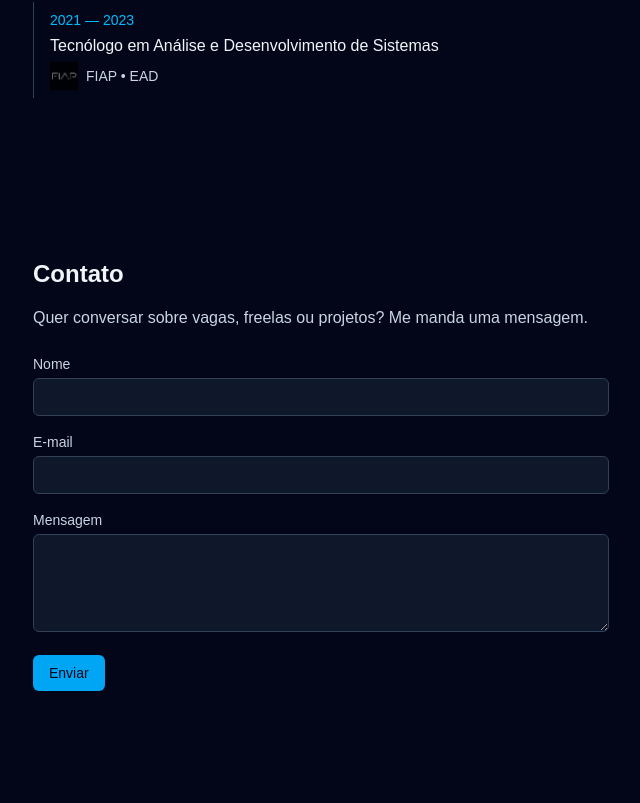
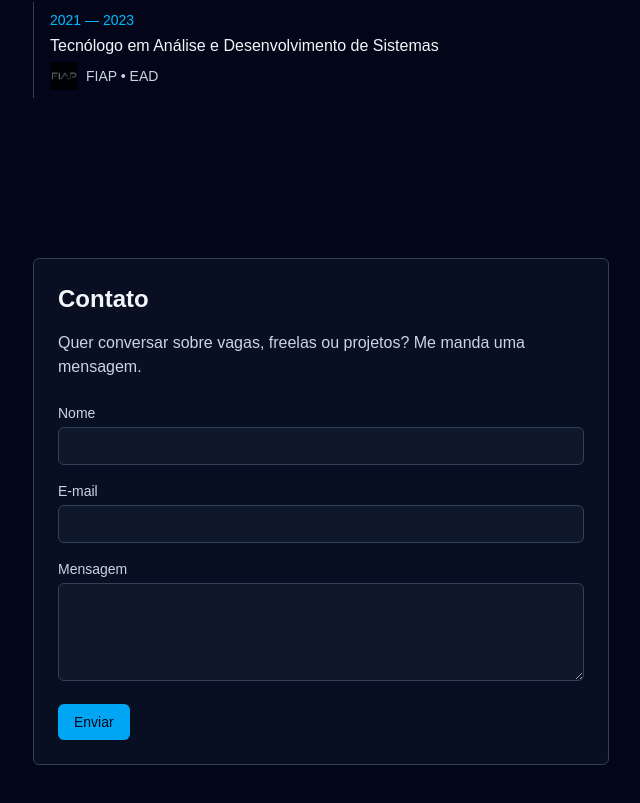
Before and after one commit to ManzanoW/my-portfolio, a Next.js app: page / in a window 1280 px wide. Shown: the part 2064-2867 px from the top of the page, without its empty margins (111-751 px from the left). Built offline with nearby package versions, Linux system fonts and the light colour scheme.

Commit message:
improved contact section layout

```diff
--- a/app/contact/Contact.tsx
+++ b/app/contact/Contact.tsx
@@ -44,7 +44,7 @@ export function Contact() {
     }
 
     return (
-        <div className='max-w-xl'>
+        <div className='max-w-xl rounded-md border border-slate-700 bg-slate-900/60 p-6'>
             <h2 className='mb-4 text-2xl font-semibold'>Contato</h2>
             <p className='mb-6 text-slate-300'>
                 Quer conversar sobre vagas, freelas ou projetos? Me manda uma
```
